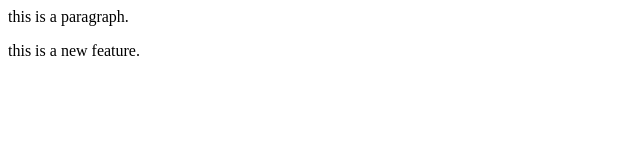
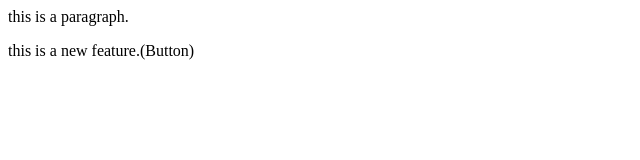
Before and after one commit to RushikeshYuvraj/localrepo, a plain HTML site: page index.html in a window 1280 px wide. Shown: the full height of the page, 0-640 px from the left. Drawn offline with Linux system fonts and the light colour scheme.

Commit message:
Add button

```diff
--- a/index.html
+++ b/index.html
@@ -1,2 +1,2 @@
 <p>this is a paragraph.</p>
-<p>this is a new feature.</p>
+<p>this is a new feature.(Button)</p>
```
